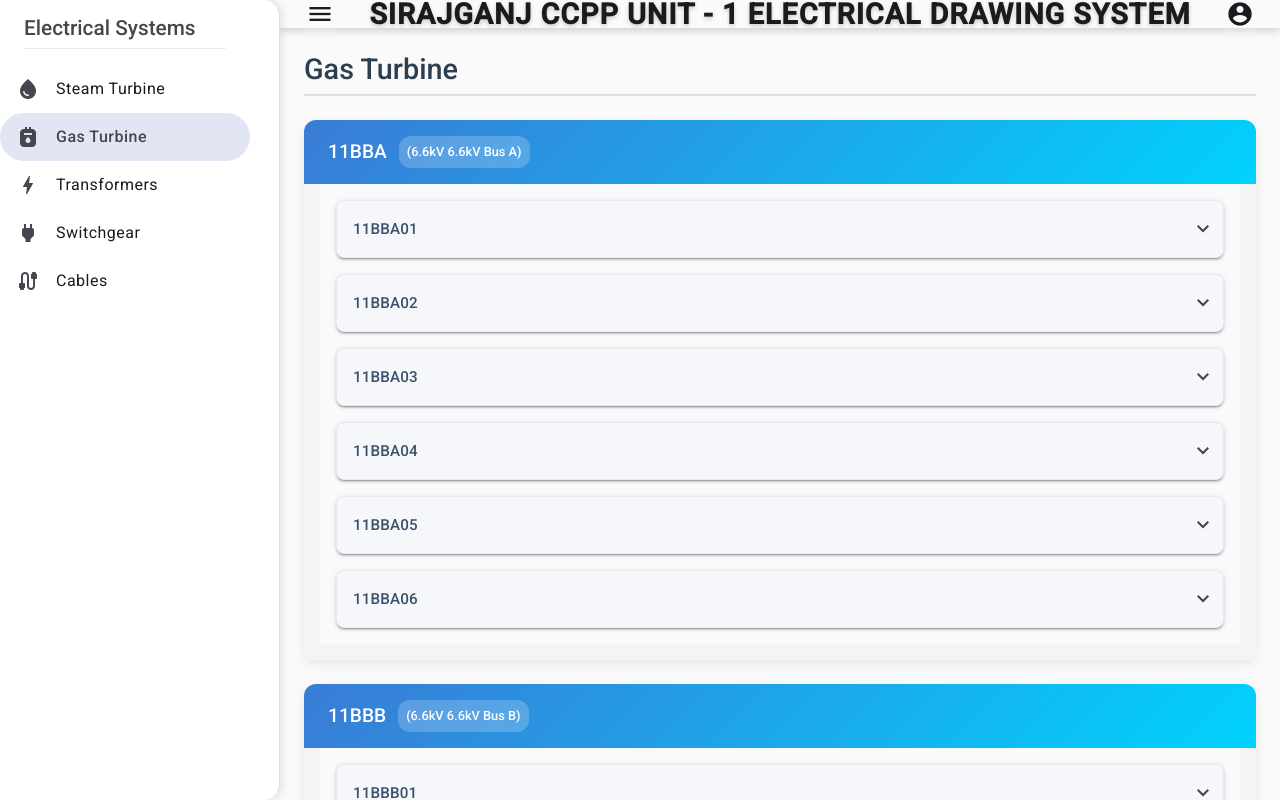
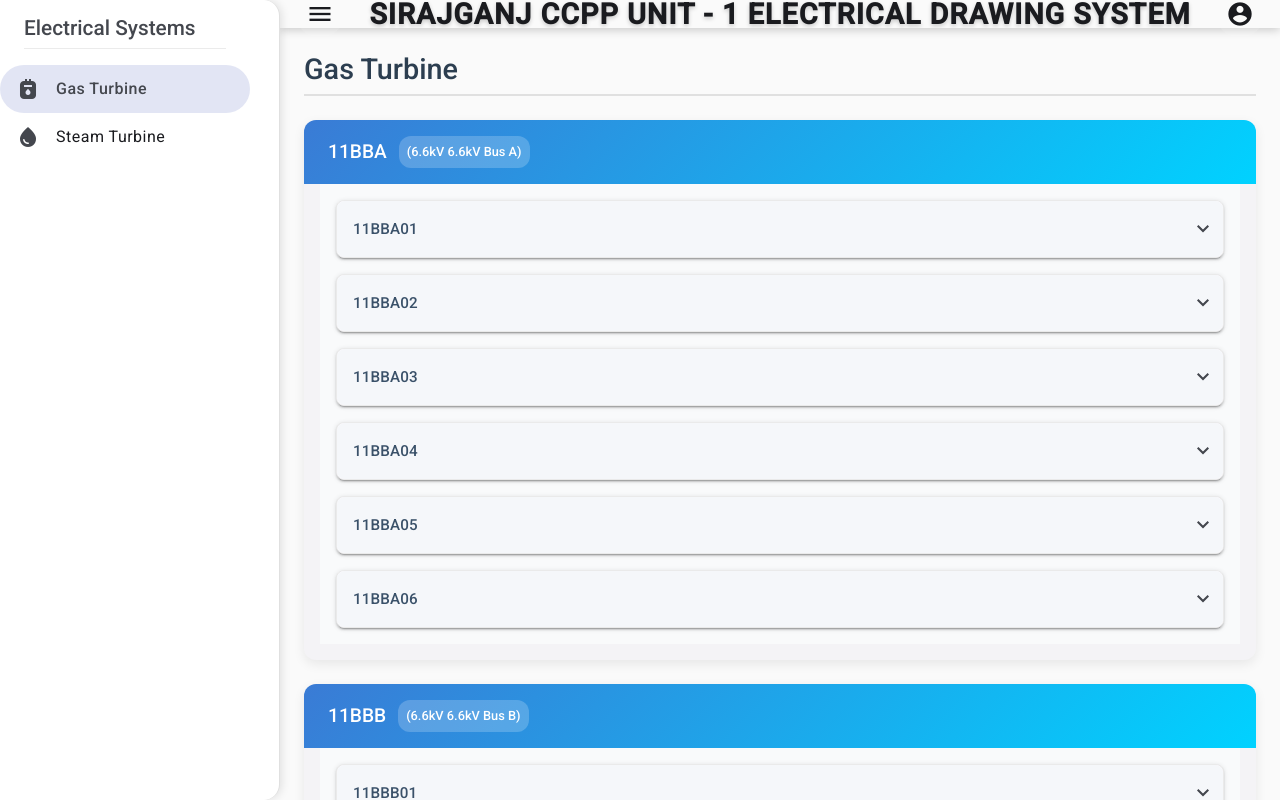
Before and after one commit to nurekowser01/NWPGCL_Drawing, an Angular app: page /section/gas-turbine in a window 1280 px wide. Built offline with nearby package versions, Linux system fonts and the light colour scheme.

Commit message:
Stable Update JSON FILE

```diff
--- a/src/app/components/sidebar/sidebar.component.ts
+++ b/src/app/components/sidebar/sidebar.component.ts
@@ -16,13 +16,14 @@ export class SidebarComponent {
   // Define the sidebarOpen property
 
   sections = [
+    { id: 'gas-turbine', name: 'Gas Turbine', icon: 'gas_meter' },
+
     { id: 'steam-turbine', name: 'Steam Turbine', icon: 'water_drop' },
-        { id: 'gas-turbine', name: 'Gas Turbine', icon: 'gas_meter' },
 
     // Add more sections as needed
-    { id: 'transformers', name: 'Transformers', icon: 'bolt' },
-    { id: 'switchgear', name: 'Switchgear', icon: 'power' },
-    { id: 'cables', name: 'Cables', icon: 'cable' }
+    // { id: 'transformers', name: 'Transformers', icon: 'bolt' },
+    // { id: 'switchgear', name: 'Switchgear', icon: 'power' },
+    // { id: 'cables', name: 'Cables', icon: 'cable' }
   ];
 
   // Optional: Add toggle function
```
